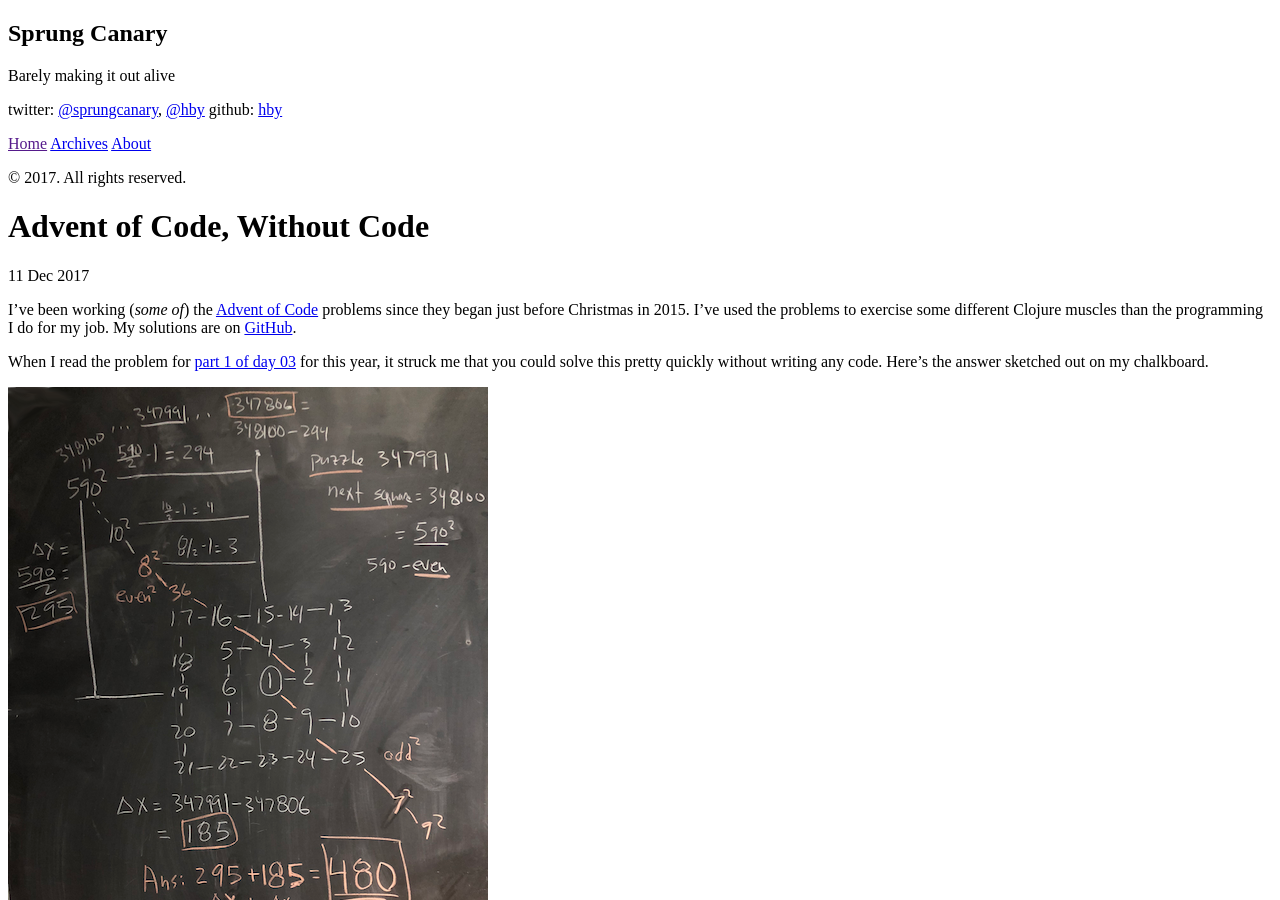
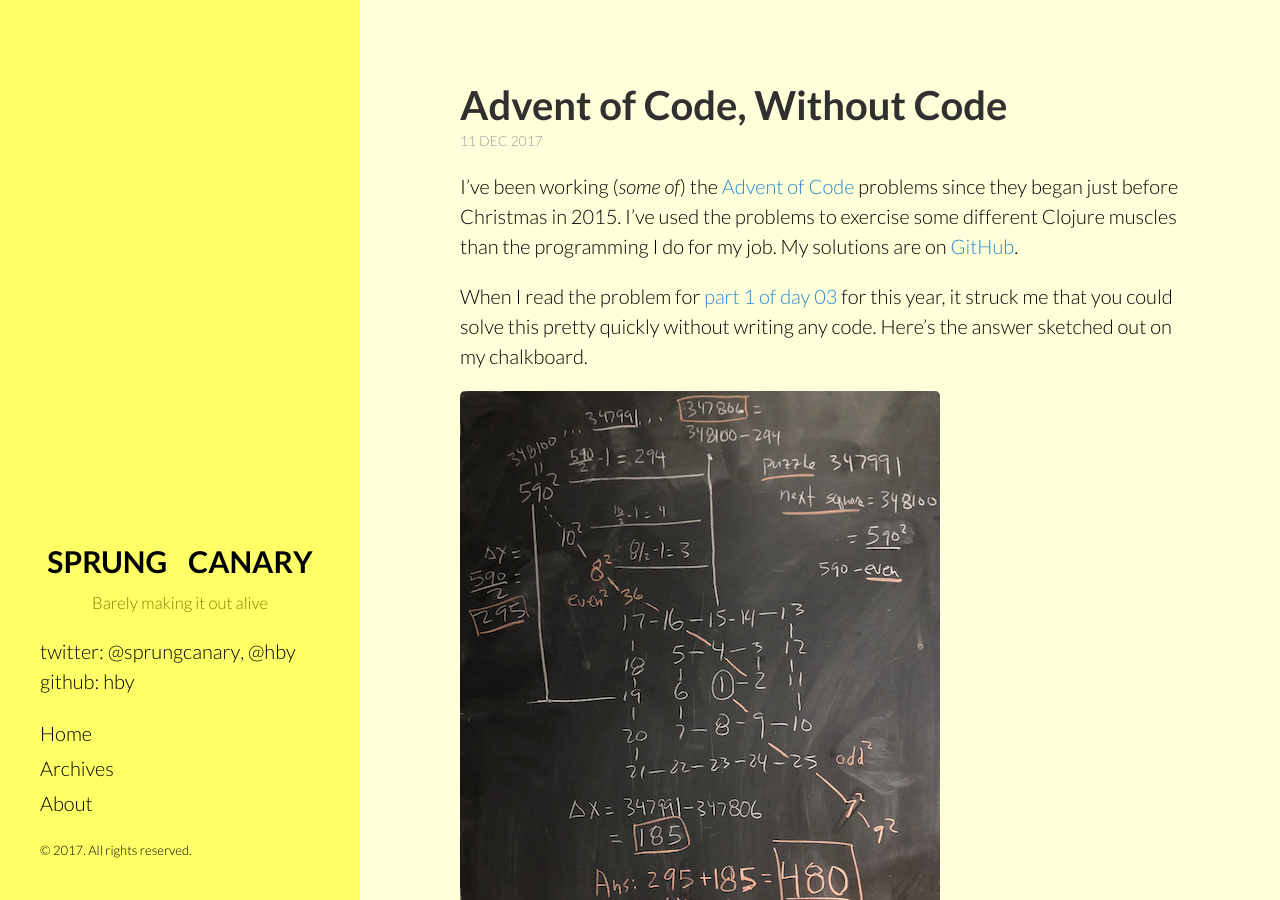
Before and after one commit to hby/hby.github.io, a Jekyll site: the page built from _posts/2017-12-11-aoc-without-code.md, in a window 1280 px wide and 900 px high. Built offline with Jekyll 4.4.1, drawn with Linux system fonts in a browser that asks for light colours.

Commit message:
fix links

```diff
--- a/_includes/head.html
+++ b/_includes/head.html
@@ -21,13 +21,13 @@
   </title>
 
   <!-- CSS -->
-  <link rel="stylesheet" href="{{ site.baseurl }}public/css/poole.css">
-  <link rel="stylesheet" href="{{ site.baseurl }}public/css/syntax.css">
-  <link rel="stylesheet" href="{{ site.baseurl }}public/css/hyde.css">
+  <link rel="stylesheet" href="{{site.url}}/public/css/poole.css">
+  <link rel="stylesheet" href="{{site.url}}/public/css/syntax.css">
+  <link rel="stylesheet" href="{{site.url}}/public/css/hyde.css">
 
   <!-- Icons -->
-  <link rel="apple-touch-icon-precomposed" sizes="144x144" href="{{ site.baseurl }}public/apple-touch-icon-144.png">
-  <link rel="shortcut icon" href="{{ site.baseurl }}public/favicon.ico?v=2">
+  <link rel="apple-touch-icon-precomposed" sizes="144x144" href="{{site.url}}/public/apple-touch-icon-144.png">
+  <link rel="shortcut icon" href="{{site.url}}/public/favicon.ico?v=2">
 
   <!-- RSS -->
   <link href="{{site.url}}/atom.xml" rel="alternate" title="{{site.title}} - Atom" type="application/atom+xml">
--- a/_posts/2017-12-11-aoc-without-code.md
+++ b/_posts/2017-12-11-aoc-without-code.md
@@ -13,7 +13,7 @@
 it struck me that you could solve this pretty quickly without writing any code. Here's the answer
 sketched out on my chalkboard.
 
-![aocp3p1](/public/images/aocp3p1_medium.png)
+![aocp3p1]({{site.url}}/public/images/aocp3p1_medium.png)
 
 Of course, you can also write some
 [code](https://github.com/hby/advent-of-code/blob/master/src/advent_of_code/2017/day03.clj)
```
